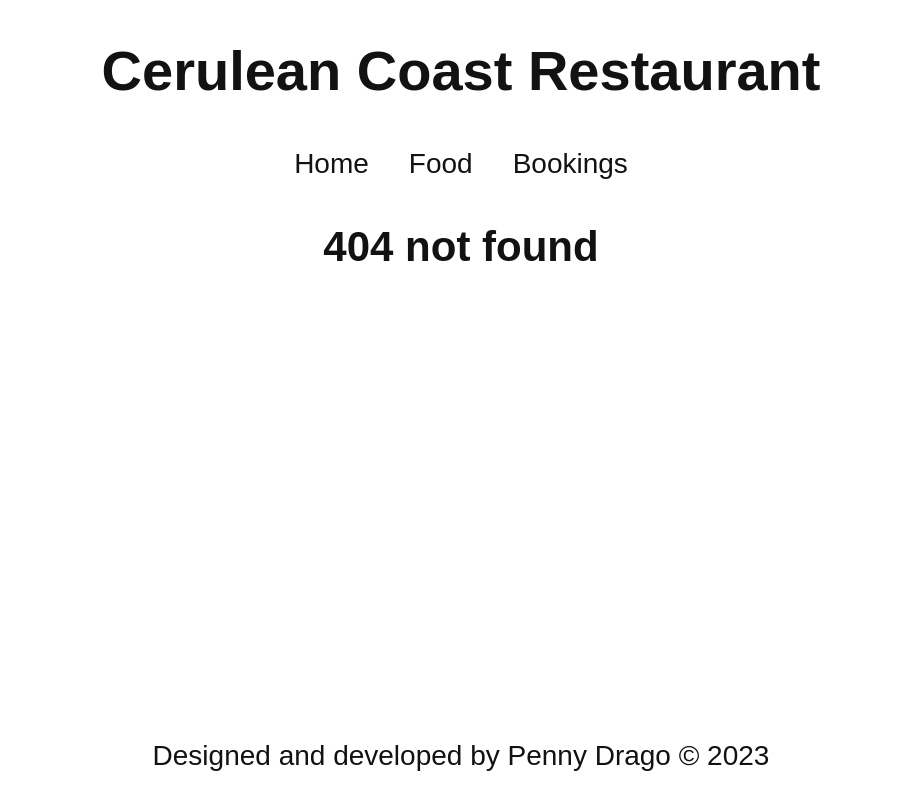
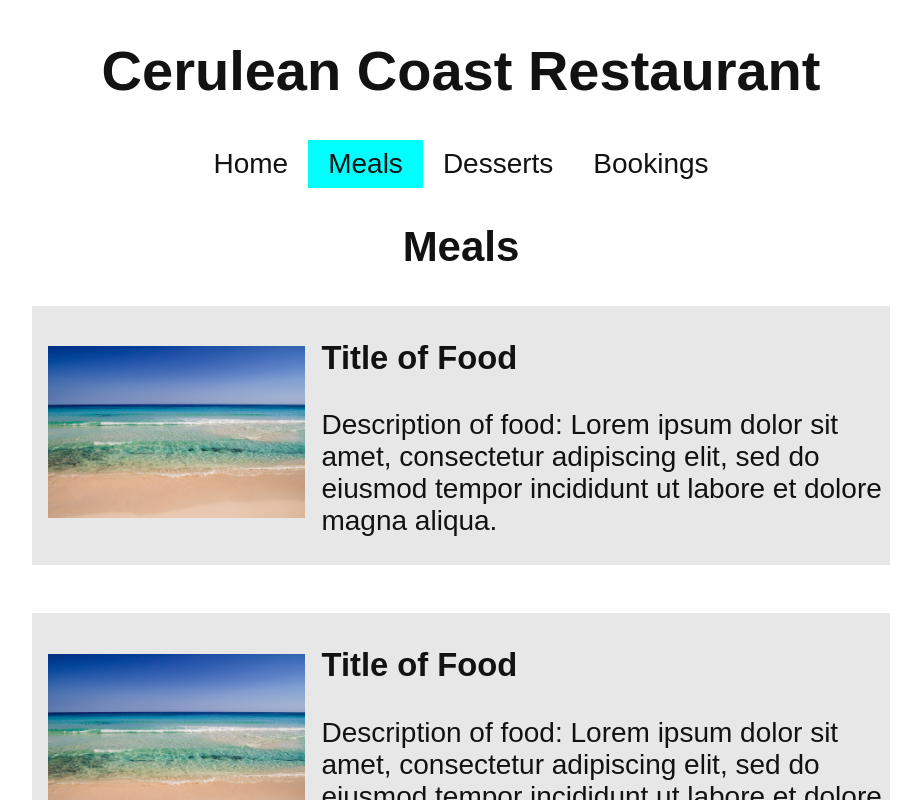
Before and after one commit to pennydrago/cerulean-coast, a React (Create React App) app: page /meals in a window 1280 px wide. Before the commit this address had no page. Shown: the top 800 px of the page, without its empty margins (179-1100 px from the left). Built offline with nearby package versions, Linux system fonts and the light colour scheme.

Commit message:
pass props to Food components

```diff
--- a/src/components/App.js
+++ b/src/components/App.js
@@ -1,4 +1,6 @@
 import './App.css';
+import dessertItems from '../data/dessertItems';
+import mealItems from '../data/mealItems';
 import {Route, Switch} from 'react-router-dom';
 import Header from './Header';
 import NavBar from './NavBar';
@@ -14,8 +16,11 @@ export default function App() {
       <NavBar />
       <main className="main-content">
         <Switch>
-          <Route exact path="/food">
-            <Food />
+          <Route exact path="/meals">
+            <Food foodItems={mealItems} title="Meals" />
+          </Route>
+          <Route exact path="/desserts">
+            <Food foodItems={dessertItems} title="Desserts" />
           </Route>
           <Route exact path="/bookings">
             <Bookings />
--- a/src/components/Food.js
+++ b/src/components/Food.js
@@ -1,10 +1,10 @@
 import FoodCard from "./FoodCard";
 
-export default function Food() {
+export default function Food({title, foodItems}) {
   return (
     <div>
       <div className="container">
-        <h2>Food</h2>
+        <h2>{title}</h2>
         <FoodCard />
         <FoodCard />
       </div>
--- a/src/components/NavBar.js
+++ b/src/components/NavBar.js
@@ -12,11 +12,18 @@ export default function NavBar() {
           Home
         </NavLink>
         <NavLink
-          exact to="/food"
+          exact to="/meals"
           className="navLink"
           activeClassName="activeNavLink"
         >
-          Food
+          Meals
+        </NavLink>
+        <NavLink
+          exact to="/desserts"
+          className="navLink"
+          activeClassName="activeNavLink"
+        >
+          Desserts
         </NavLink>
         <NavLink
           exact to="/bookings"
--- a/src/data/dessertItems.js
+++ b/src/data/dessertItems.js
@@ -1,4 +1,4 @@
-export const dessertItems = [
+const dessertItems = [
   {
     id: 1,
     name: "Chocolate tart",
@@ -27,4 +27,6 @@ export const dessertItems = [
     imageSource: "../images/dessertItemImages/alexandra-kusper-88sNfcLB_KM-unsplash.jpg",
     imageAltText: "A vanilla custard tart topped with raspberries."
   }
-]
+];
+
+export default dessertItems;
--- a/src/data/mealItems.js
+++ b/src/data/mealItems.js
@@ -1,4 +1,4 @@
-export const mealItems = [
+const mealItems = [
   {
     id: 1,
     name: "Vegetable salad",
@@ -34,4 +34,6 @@ export const mealItems = [
     imageSource: "../images/mealItemImages/razvan-cristea-V-MaZ44zMLk-unsplash.jpg",
     imageAltText: "A whole pizza topped with tomato sauce, melted mozzarella cheese and basil leaves"
   }
-]
+];
+
+export default mealItems;
```
